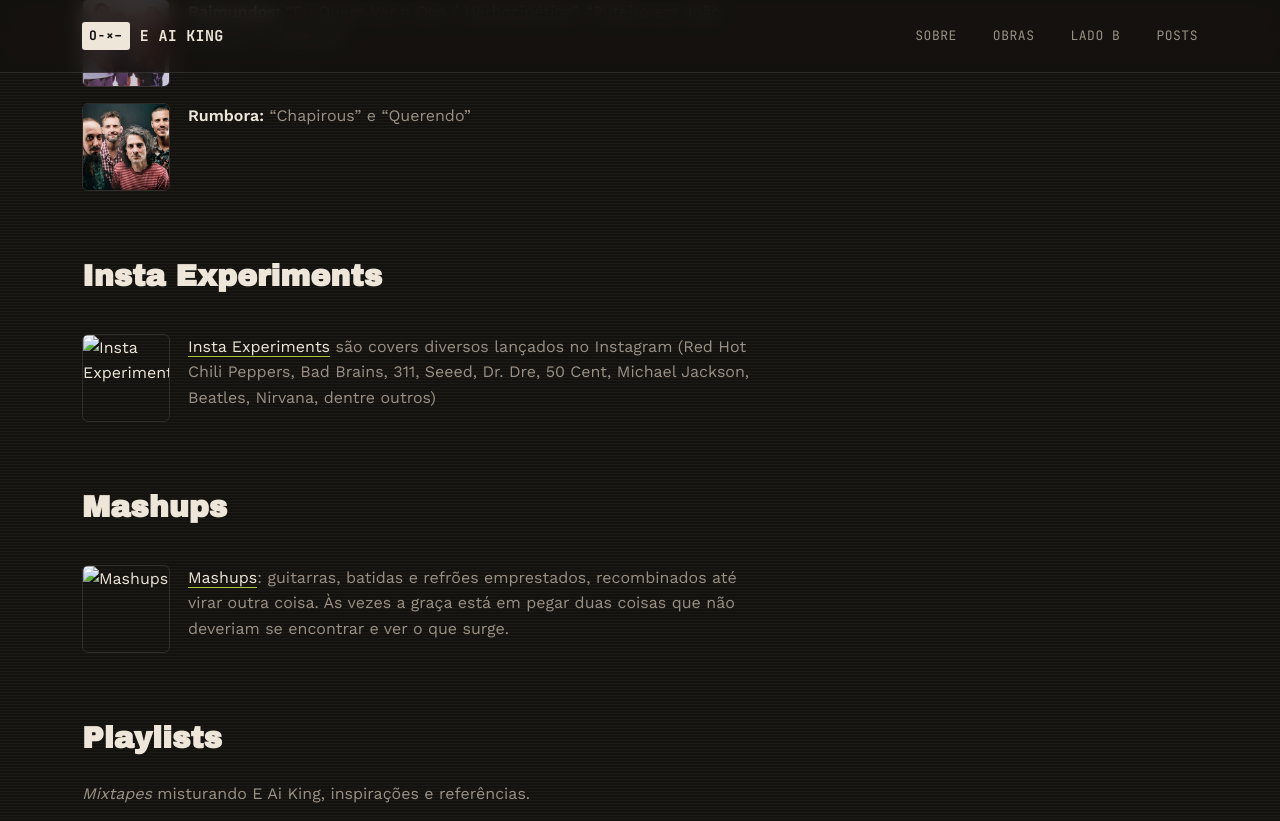
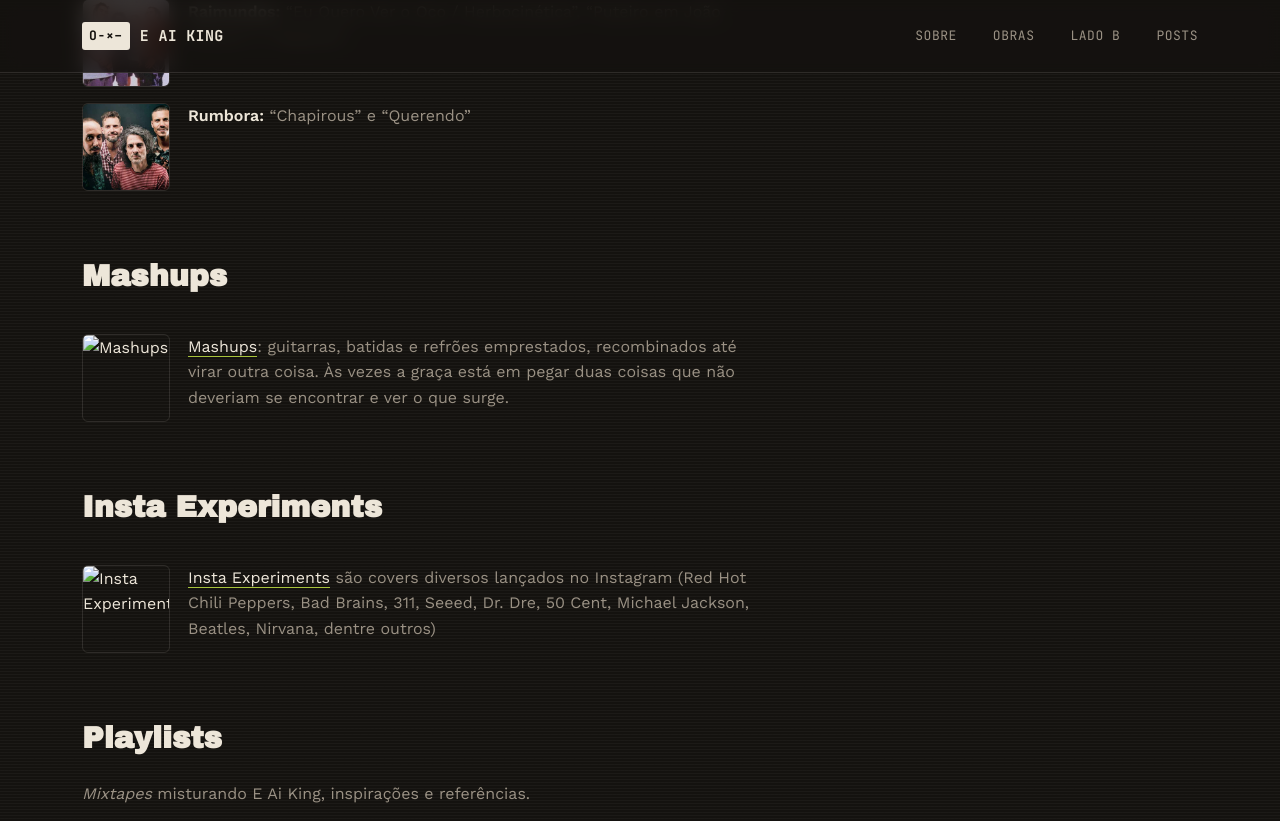
Before and after one commit to srcaetano/eaiking.github.io, a Jekyll site: the page built from lado-b.md, in a window 1280 px wide and 900 px high, scrolled down 1643 px, cut to the strip 0-821 px from the top of the window. Built offline with Jekyll 4.4.1, drawn with Linux system fonts in a browser that asks for light colours.

Commit message:
Rearrange 'Insta Experiments' and 'Mashups' sections
Reordered sections for 'Insta Experiments' and 'Mashups' in lado-b.md.

```diff
--- a/lado-b.md
+++ b/lado-b.md
@@ -5,8 +5,8 @@ eyebrow: Obras
 ---
 
 1. [Tributo Baré-Cola](#tributo-baré-cola)
-2. [Insta Experiments](#insta-experiments)
-3. [Mashups](#mashups)
+2. [Mashups](#mashups)
+3. [Insta Experiments](#insta-experiments)
 4. [Playlists](#playlists)
 
 ## Tributo Baré-Cola
@@ -37,18 +37,17 @@ A ideia nasceu simples: usar o efeito de rede entre artistas para dar fôlego no
 | ![Raimundos](https://srcaetano.github.io/eaiking.github.io/photos/Tributo_Raimundos.jpg) | **Raimundos:** "Eu Quero Ver o Oco / Herbocinética", "Puteiro em João Pessoa" e "Rapante" |
 | ![Rumbora](https://srcaetano.github.io/eaiking.github.io/photos/Tributo_Rumbora.jpg) | **Rumbora:** "Chapirous" e "Querendo" |
 
+## Mashups
+
+|   |   |
+|---|---|
+|[![Mashups](photos/Imgs_estudio_05.jpg)](https://www.youtube.com/playlist?list=PLS6NF350A-ZLqrCYTOCw28ZGrdv4IFgib) | [Mashups](https://www.youtube.com/playlist?list=PLS6NF350A-ZLqrCYTOCw28ZGrdv4IFgib): guitarras, batidas e refrões emprestados, recombinados até virar outra coisa. Às vezes a graça está em pegar duas coisas que não deveriam se encontrar e ver o que surge. |
+
 ## Insta Experiments
 
 |   |   |
 |---|---|
 |[![Insta Experiments](photos/insta_exp_vol1.jpeg)](https://www.youtube.com/playlist?list=PLS6NF350A-ZJWt8zjqGFBWZMMxmJqNJWh) | [Insta Experiments](https://www.youtube.com/playlist?list=PLS6NF350A-ZJWt8zjqGFBWZMMxmJqNJWh) são covers diversos lançados no Instagram (Red Hot Chili Peppers, Bad Brains, 311, Seeed, Dr. Dre, 50 Cent, Michael Jackson, Beatles, Nirvana, dentre outros) |
-
-
-## Mashups
-
-|   |   |
-|---|---|
-|[![Mashups](photos/Imgs_estudio_05.jpg)](https://www.youtube.com/playlist?list=PLS6NF350A-ZLqrCYTOCw28ZGrdv4IFgib) | [Mashups](https://www.youtube.com/playlist?list=PLS6NF350A-ZLqrCYTOCw28ZGrdv4IFgib): guitarras, batidas e refrões emprestados, recombinados até virar outra coisa. Às vezes a graça está em pegar duas coisas que não deveriam se encontrar e ver o que surge. |
 
 ## Playlists
 
```
